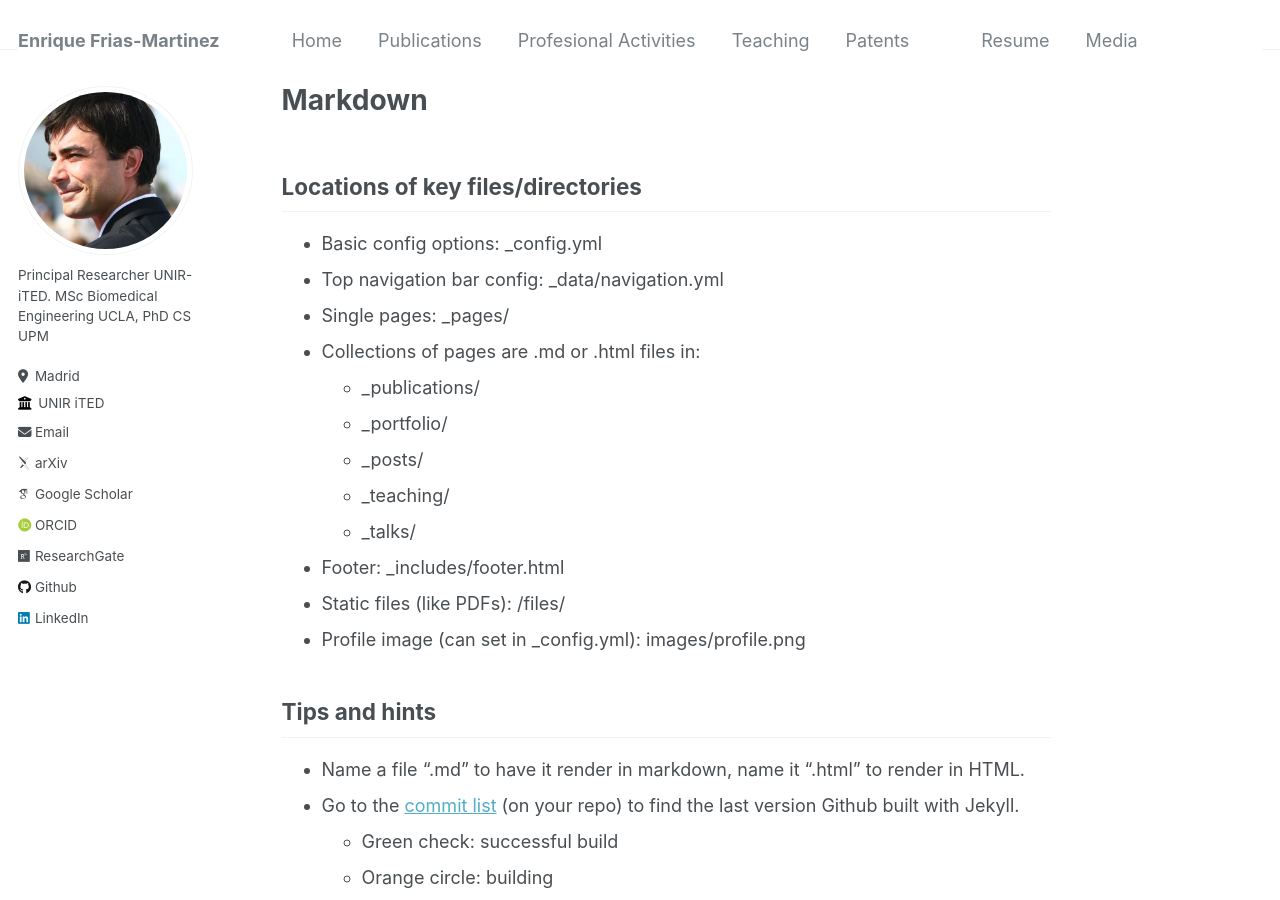
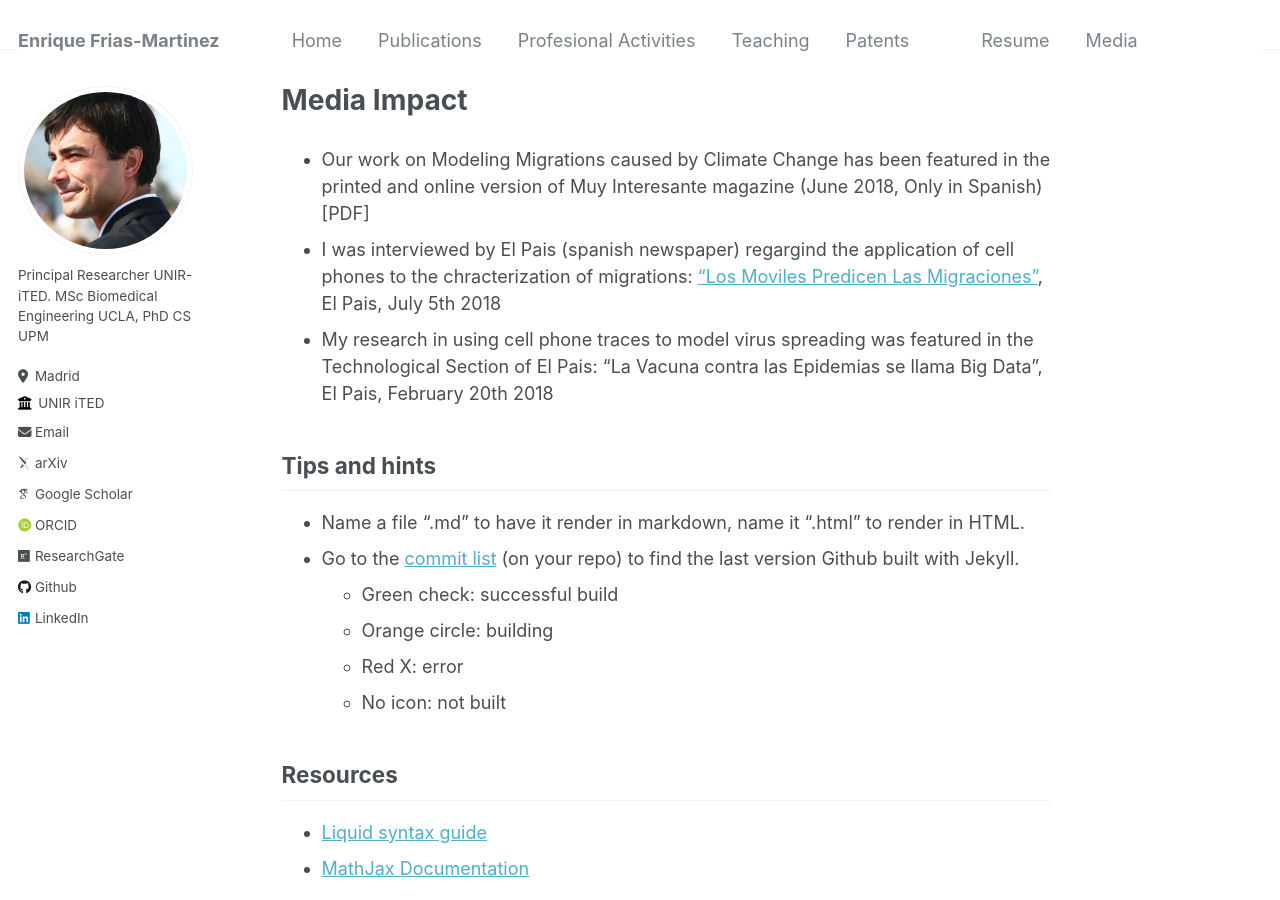
Before and after one commit to ENriqueFRiasM/TEST1, a Jekyll site: the page built from _pages/markdown.md, in a window 1280 px wide and 900 px high. Built offline with Jekyll 4.4.1, drawn with Linux system fonts in a browser that asks for light colours; some web fonts are replaced.

Commit message:
Update markdown.md

```diff
--- a/_pages/markdown.md
+++ b/_pages/markdown.md
@@ -1,26 +1,17 @@
 ---
 permalink: /markdown/
-title: "Markdown"
+title: "Media Impact"
 author_profile: true
 redirect_from:
   - /md/
   - /markdown.html
 ---
 
-## Locations of key files/directories
 
-* Basic config options: _config.yml
-* Top navigation bar config: _data/navigation.yml
-* Single pages: _pages/
-* Collections of pages are .md or .html files in:
-  * _publications/
-  * _portfolio/
-  * _posts/
-  * _teaching/
-  * _talks/
-* Footer: _includes/footer.html
-* Static files (like PDFs): /files/
-* Profile image (can set in _config.yml): images/profile.png
+* Our work on Modeling Migrations caused by Climate Change has been featured in the printed and online version of Muy Interesante magazine  (June 2018, Only in Spanish) [PDF]
+* I was interviewed by El Pais (spanish newspaper) regargind the application of cell phones to the chracterization of migrations: ["Los Moviles  Predicen Las Migraciones"](https://elpais.com/tecnologia/2018/07/04/actualidad/1530700909_275801.html), El Pais, July 5th 2018
+* My research in using cell phone traces to model virus spreading was featured in the Technological Section of El Pais: "La Vacuna contra las Epidemias se llama Big Data", El Pais, February 20th 2018
+
 
 ## Tips and hints
 
```
